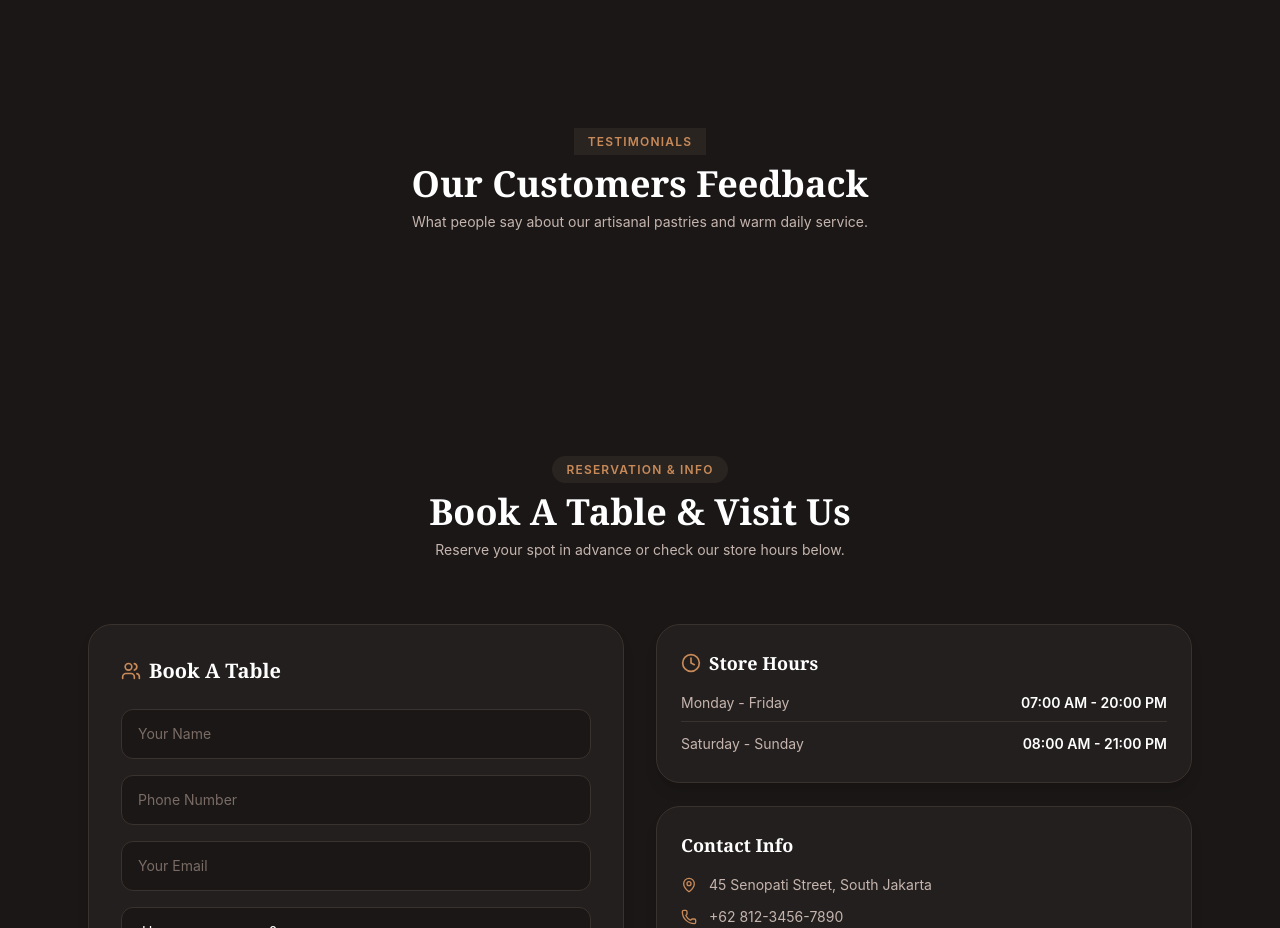
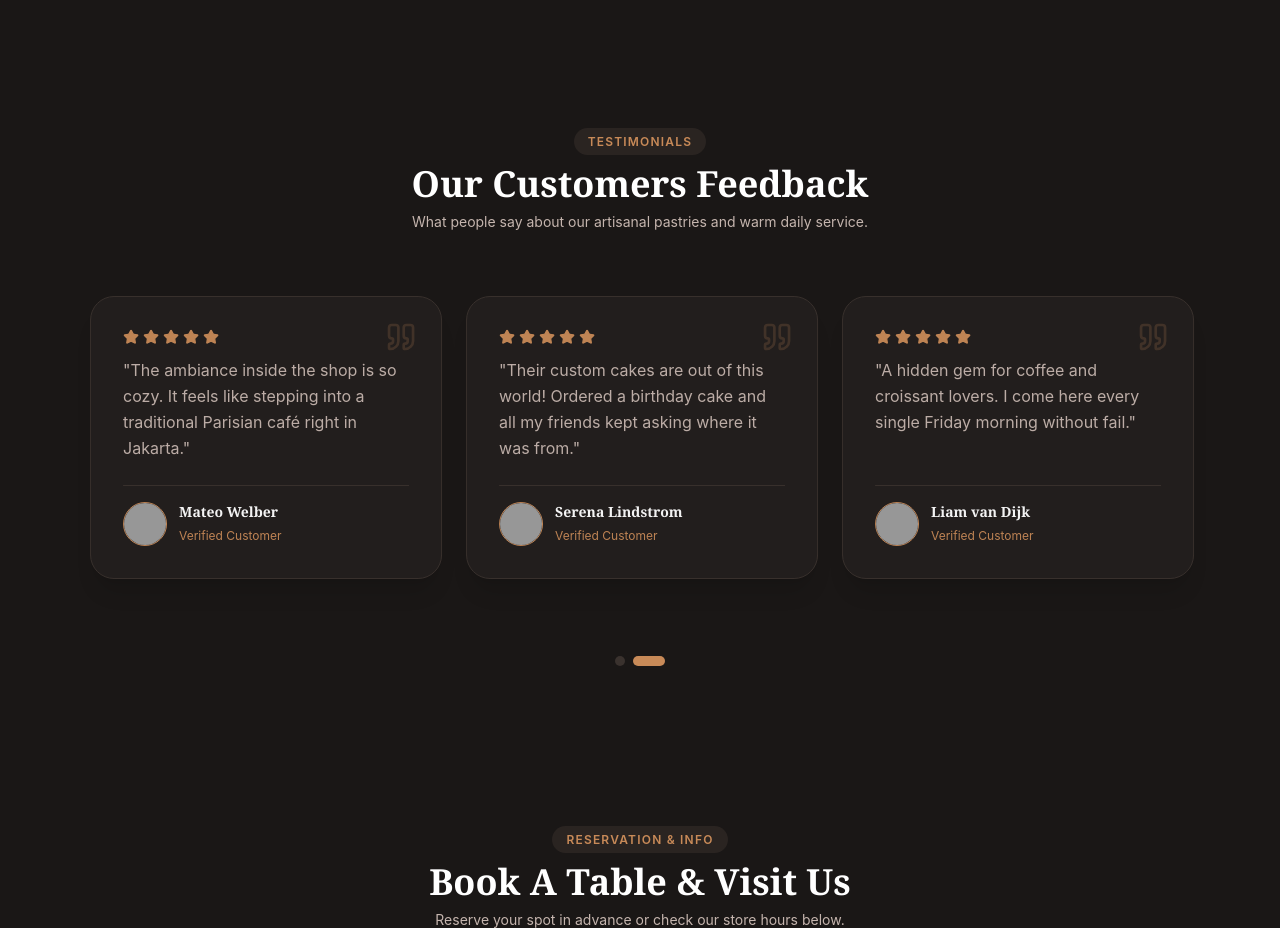
Before and after one commit to auliameizahrani/Maison-de-Pain, a React (Vite) app: page / in a window 1280 px wide. Shown: the part 5560-6488 px from the top of the page. Built offline with nearby package versions, Linux system fonts and the light colour scheme; grey boxes are pictures that could not be loaded; a web font is replaced by a local one.

Commit message:
fix: menambahkan fitur testimonial

```diff
--- a/src/components/TestimonialSection.jsx
+++ b/src/components/TestimonialSection.jsx
@@ -13,7 +13,7 @@ const testimonialPages = [
             image: "https://images.unsplash.com/photo-1609505848912-b7c3b8b4beda?q=80&w=765&auto=format&fit=crop&ixlib=rb-4.1.0&ixid=M3wxMjA3fDB8MHxwaG90by1wYWdlfHx8fGVufDB8fHx8fA%3D%3D",
         },
         {
-            id: 1,
+            id: 2,
             name: "Seraphina Smith",
             role: "Verified Customer",
             comment: "Honestly the best pastries I've ever had. The crust is incredible - perfectly crispy edges, and buttery inside!",
@@ -27,7 +27,9 @@ const testimonialPages = [
             comment: "Ordered delivery and the food arrived hot and fresh in 22 minutes. Portions are generous and high quality.",
             rating: 5,
             image: "https://images.unsplash.com/photo-1506794778202-cad84cf45f1d?q=80&w=687&auto=format&fit=crop&ixlib=rb-4.1.0&ixid=M3wxMjA3fDB8MHxwaG90by1wYWdlfHx8fGVufDB8fHx8fA%3D%3D"
-        },
+        }
+    ],
+    [
         {
             id: 4,
             name: "Mateo Welber",
@@ -66,15 +68,16 @@ export default function TestimonialSection() {
     }, []);
 
     return (
-        <section className="py-20 bg-[#1A1716] text-[FAF7F2] overflow-hidden">
+        <section className="py-20 bg-[#1A1716] text-[#FAF7F2] overflow-hidden">
             <div className="max-w-6xl mx-auto px-6">
                 <motion.div
-                initial={{ opacity: 0, y: -20 }}
+                    initial={{ opacity: 0, y: -20 }}
                     whileInView={{ opacity: 1, y: 0 }}
                     viewport={{ once: true }}
                     transition={{ duration: 0.6 }}
-                    className="text-center max-w-xl mx-auto mb-16">
-                        <span className="text-xs uppercase tracking-widest text-[#C88A58] font-semibold bg-[#2A2421] px-3.5 py-1.5 c ounded-full">
+                    className="text-center max-w-xl mx-auto mb-16"
+                >
+                    <span className="text-xs uppercase tracking-widest text-[#C88A58] font-semibold bg-[#2A2421] px-3.5 py-1.5 rounded-full">
                         Testimonials
                     </span>
                     <h2 className="text-3xl md:text-4xl font-serif font-bold text-white mt-3">
@@ -83,11 +86,74 @@ export default function TestimonialSection() {
                     <p className="text-[#C5B5AE] mt-2 text-sm">
                         What people say about our artisanal pastries and warm daily service.
                     </p>
-                    </motion.div>
+                </motion.div>
 
-                    <div
-                    className=""></div>
+                <div className="relative min-h-[320px]">
+                    <AnimatePresence mode="wait">
+                        <motion.div
+                            key={currentIndex}
+                            initial={{ opacity: 0, x: 40 }}
+                            animate={{ opacity: 1, x: 0 }}
+                            exit={{ opacity: 0, x: -40 }}
+                            transition={{ duration: 0.5, ease: "easeInOut" }}
+                            className="grid md:grid-cols-3 gap-6"
+                        >
+                            {testimonialPages[currentIndex].map((item) => (
+                                <div
+                                    key={item.id}
+                                    className="bg-[#231F1E] p-6 md:p-8 rounded-3xl border border-[#3A322E] shadow-xl flex flex-col justify-between relative"
+                                >
+                                    <Quote className="absolute top-6 right-6 w-8 h-8 text-[#C88A58]/20" />
+
+                                    <div>
+                                        <div className="flex items-center gap-1 text-[#C88A58] mb-3">
+                                            {[...Array(item.rating)].map((_, i) => (
+                                                <Star key={i} className="w-4 h-4 fill-current" />
+                                            ))}
+                                        </div>
+
+                                        <p className="text-[#C5B5AE] text-sm md:text-base leading-relaxed mb-6">
+                                            "{item.comment}"
+                                        </p>
+                                    </div>
+
+                                    <div className="flex items-center gap-3 pt-4 border-t border-[#3A322E]">
+                                        <img
+                                            src={item.image}
+                                            alt={item.name}
+                                            className="w-11 h-11 rounded-full object-cover border border-[#C88A58]"
+                                        />
+
+                                        <div>
+                                            <h4 className="text-white font-serif font-bold text-sm">
+                                                {item.name}
+                                            </h4>
+                                            <span className="text-xs text-[#C88A58]">
+                                                {item.role}
+                                            </span>
+                                        </div>
+                                    </div>
+                                </div>
+                            ))}
+                        </motion.div>
+                    </AnimatePresence>
+                </div>
+
+                <div className="flex justify-center items-center gap-2 mt-10">
+                    {testimonialPages.map((_, index) => (
+                        <button
+                            key={index}
+                            onClick={() => setCurrentIndex(index)}
+                            className={`h-2.5 rounded-full transition-all duration-300 ${
+                                currentIndex === index
+                                    ? "w-8 bg-[#C88A58]"
+                                    : "w-2.5 bg-[#3A322E] hover:bg-[#7A6C65]"
+                            }`}
+                            aria-label={`Go to slide group ${index + 1}`}
+                        />
+                    ))}
+                </div>
             </div>
         </section>
-    )
+    );
 }
```
